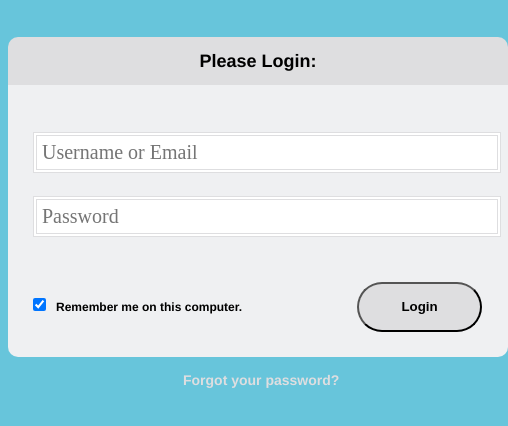
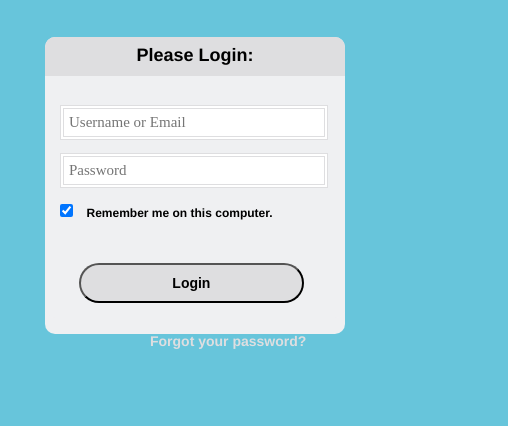
Before and after one commit to AaronFrichtl/Tech-Academy-Course-Work, a plain HTML site: page HTML-CSS/Login_Form/login.html in a window 390 px wide. Shown: the whole page, 508 px wide, since content can reach past the window. Drawn offline with Linux system fonts and the light colour scheme.

Commit message:
Login Page Demo #2
Login page styling in CSS

```diff
--- /dev/null
+++ b/HTML-CSS/Login_Form/css/login_style2.css
@@ -0,0 +1,155 @@
+body {
+	background-color: #67c5db;
+	font-size: 18px;
+	font-family: "Helvetica Neue", Helvetica, Arial, sans-serif;
+	line-height: 1em;
+	font-weight: bold;
+}
+
+a, a:active, a:link, a:visited {
+	color: #dedee0;
+	font-size: 14px;
+	text-decoration: none;
+}
+
+a:hover {
+	color: #fff;
+}
+
+.container {
+	width: 100%
+	height: 323px;
+}
+
+.login {
+	border: 2px solid #alalal;
+	box-shadow: inset 0 0 5px #alalal;
+	border-radius: 10px;
+	margin: 10% auto;
+}
+
+.form_header {
+	width: 100%;
+	height: 10%;
+	background-color: #dedee0;
+	border-bottom: 2px solid #alalal;
+	text-align: center;
+	padding: 3% 0 0 0;
+	border-radius: 10px 10px 0 0;
+}
+
+form {
+	background-color: #eff0f2;
+	padding: 5% 5%;
+	border-radius: 0 0 10px 10px;
+}
+
+input[type="text"],
+input[type="password"] {
+	outline: none;
+	font-family: caption;
+	border: 4px double #dedee0;
+	padding: 5px;
+	margin: 5% 0 0 0;
+}
+
+input[type="text"]:focus,
+input[type="password"]:focus {
+	border: 0 0 5px #000;
+	box-shadow: inset 0 0 10px #alalal;
+}
+
+.btn {
+	outline: none;
+	color: #alalal;
+	font-weight: bold;
+	text-align: center;
+	border-radius: 25px;
+	background-color: #dedee0;
+	border: 2px solid #alalal;
+}
+
+.btn:hover {
+	color: #000;
+	background-color: #dedee0;
+	box-shadow: inset 0 0 5px #000;
+}
+
+.rem {
+	font-size: 12px;
+}
+
+.forgot {
+	width: 100%;
+	font-size: 3em;
+}
+
+
+
+/*---------------------------------------------------
+	Screen siz 500px wide or larger,
+	following styles will be applied
+-----------------------------------------------------*/
+@media (min-width:500px) {
+	.login {
+		width: 500px;
+		height: 323px;
+	}
+	input[type="text"],
+	input[type="password"] {
+		width: 430px;
+		font-size: 20px;
+	}
+	.btn {
+		font-size: 20px;
+		width: 125px;
+		height: 50px;
+		margin: 45px 0 0 110px;
+	}
+	.forgot a {
+		margin: 0 0 0 35%;
+	}
+	.chk {
+		margin: 5% 0 0 0;
+	}
+	.rem {
+		margin: 5% 0 0 10px;
+	}
+}
+
+/*---------------------------------------------------
+	Screen size less than 500px wide,
+	following styles will be applied.
+-----------------------------------------------------*/
+@media (max-width:499px){
+	.login {
+		width: 300px;
+		height: 297px;
+		background-color: #eff0f2;
+	}
+	input[type="text"],
+	input[type="password"] {
+		width: 250px;
+		font-size: 15px;
+	}
+	.btn {
+		font-size: 14px;
+		width: 225px;
+		height: 40px;
+		margin: 15% 0 0 7%;
+	}
+	.forgot a {
+		margin: 0 0 0 25%;
+	}
+	.chk {
+		margin: 6% 0 0 0;
+	}
+	.rem {
+		margin: 6% 0 0 5%;
+	}
+}
+
+
+.forgot a {
+	margin: 0 0 0 35%;
+}
--- a/HTML-CSS/Login_Form/login.html
+++ b/HTML-CSS/Login_Form/login.html
@@ -4,7 +4,7 @@
 		<title>Login Form Demo</title>
 		<meta http-equiv="Content-Type" content="text/html; charset=UTF-8">
 		<meta content="width-device-width,intial-scale=1.0" name="viewport">
-		<link rel="stylesheet" href="./css/login_style.css">
+		<link rel="stylesheet" href="./css/login_style2.css">
 	</head>
 
 	<body>
```
